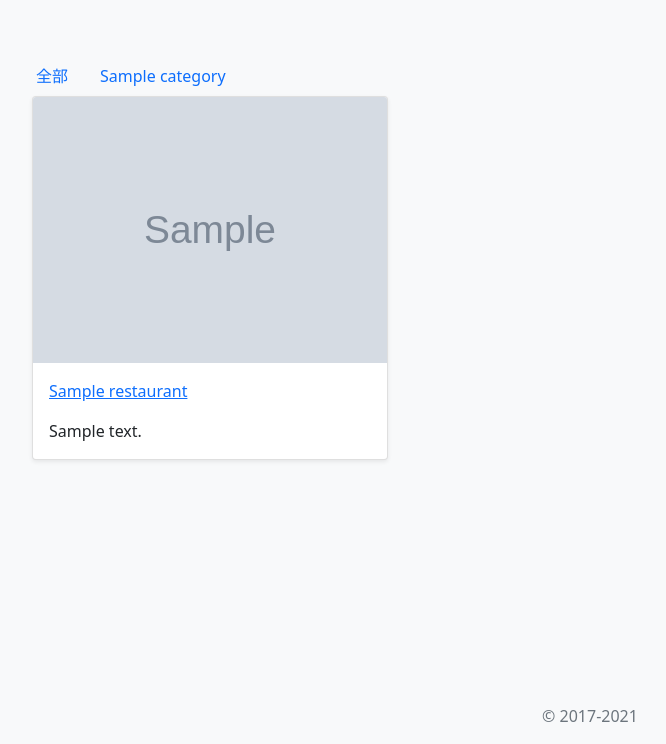
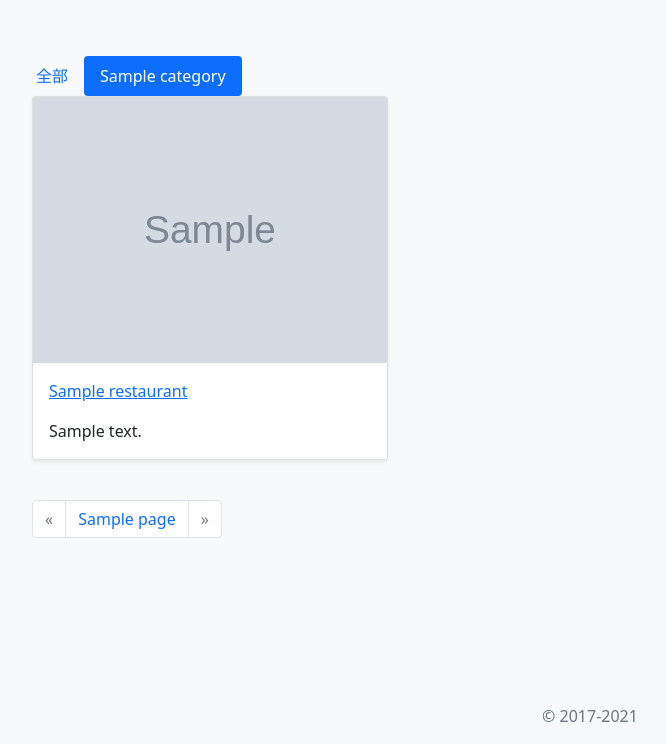
Before and after one commit to elliotyou/ACBetaTest1, a Node server app: template views/restaurants.hbs in a window 1280 px wide. Shown: the part 56-800 px from the top of the page, without its empty margins (50-716 px from the left). Run offline with Node 20, Linux system fonts and the light colour scheme; tables that the repository leaves empty hold one stand-in row (values such as "Sample post"); the template is opened without the code that fills it: values that come from a table or form of the project are taken from there, most other values are stand-ins (such as "Sample title", 1, 10 or a date in 2020); grey boxes marked "Sample" are stand-in pictures; some libraries are stand-ins or nearby versions.

Commit message:
U42, feat: add pagination on restaurants index page

```diff
--- a/views/restaurants.hbs
+++ b/views/restaurants.hbs
@@ -30,3 +30,27 @@
   </div>
   {{/each}}
 </div>
+
+<nav class="mt-3" aria-label="page navigation">
+  <ul class="pagination">
+    <li class="page-item {{#ifCond pagination.currentPage 1}}disabled{{/ifCond}}">
+      <a class="page-link" href="/restaurants?page={{pagination.prev}}&categoryId={{categoryId}}" aria-label="Previous">
+        <span aria-hidden="true">&laquo;</span>
+      </a>
+    </li>
+    {{#each pagination.pages}}
+    {{#ifCond this ../pagination.currentPage}}
+    <li class="page-item active"><a class="page-link" href="#">{{this}}</a></li>
+    {{else}}
+    <li class="page-item">
+      <a class="page-link" href="/restaurants?page={{this}}&categoryId={{../categoryId}}">{{this}}</a>
+    </li>
+    {{/ifCond}}
+    {{/each}}
+    <li class="page-item {{#ifCond pagination.currentPage pagination.totalPage}}disabled{{/ifCond}}">
+      <a class="page-link" href="/restaurants?page={{pagination.next}}&categoryId={{categoryId}}" aria-label="Next">
+        <span aria-hidden="true">&raquo;</span>
+      </a>
+    </li>
+  </ul>
+</nav>
```
Also changed, not shown: controllers/restaurant-controller.js (+13 -5 lines), helpers/pagination-helper.js (added, +19 -0 lines).
